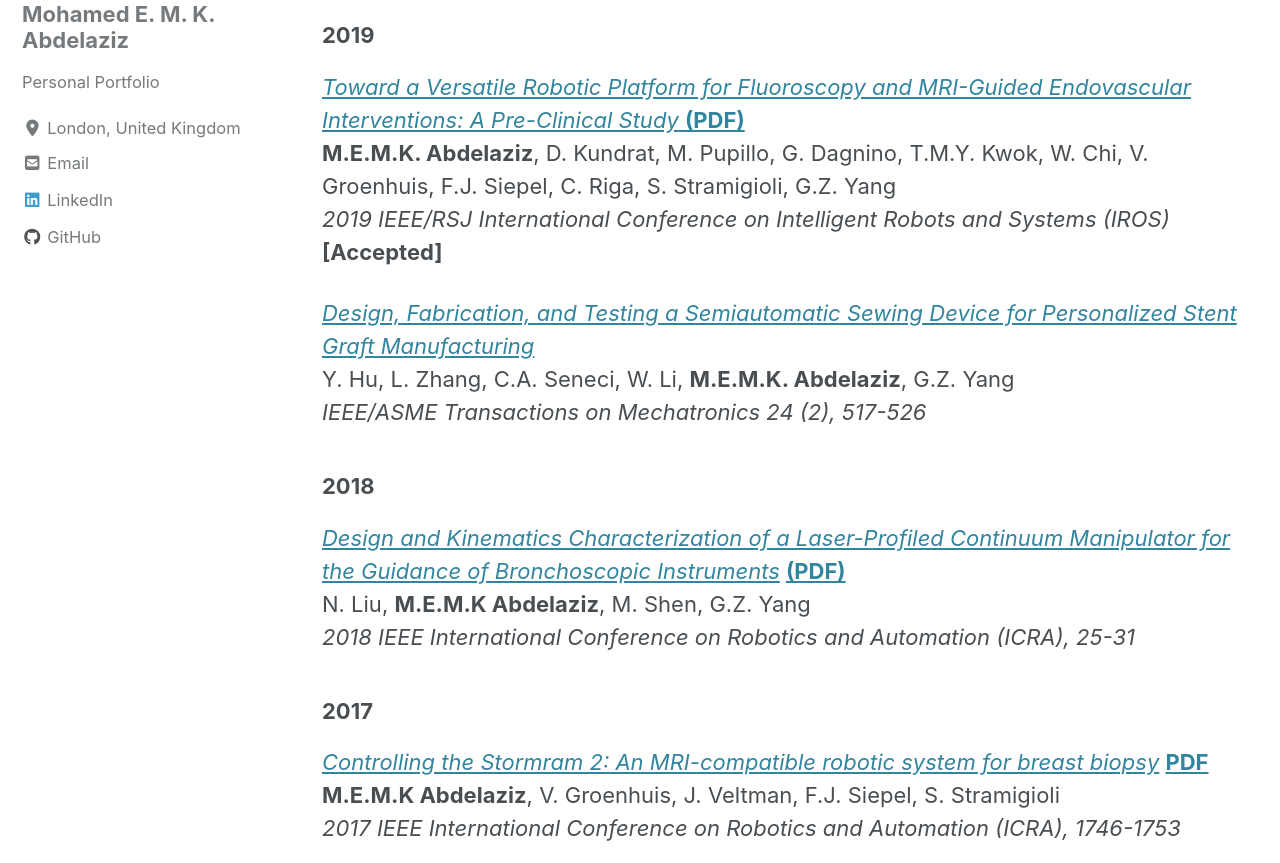
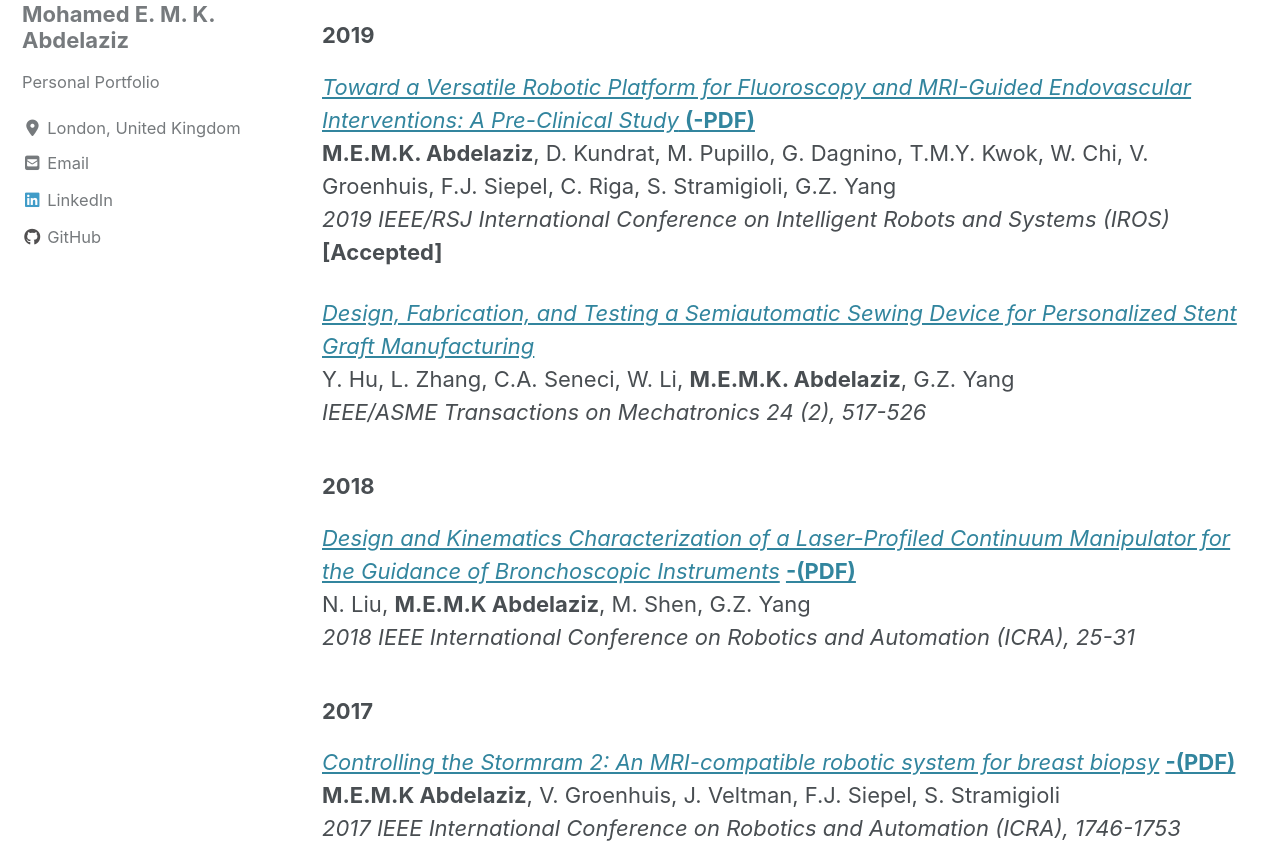
Before and after one commit to memkabdelaziz/memkabdelaziz.github.io, a Jekyll site: the page built from _pages/publications.md, in a window 1280 px wide and 1400 px high. Shown: the part 255-1118 px from the top of the window. Built offline with Jekyll 4.4.1, drawn with Linux system fonts in a browser that asks for light colours; cached includes are drawn as plain includes; nearby versions of some CDN libraries.

Commit message:
newchange49

```diff
--- a/_pages/publications.md
+++ b/_pages/publications.md
@@ -8,7 +8,7 @@
 
 ## Research Papers
 ### 2019
-[*Toward a Versatile Robotic Platform for Fluoroscopy and MRI-Guided Endovascular Interventions: A Pre-Clinical Study* **(PDF)**](/images/IROS19-website-accepted.pdf) <br />
+[*Toward a Versatile Robotic Platform for Fluoroscopy and MRI-Guided Endovascular Interventions: A Pre-Clinical Study* **(-PDF)**](/images/IROS19-website-accepted.pdf) <br />
 **M.E.M.K. Abdelaziz**, D. Kundrat, M. Pupillo, G. Dagnino, T.M.Y. Kwok, W. Chi, V. Groenhuis, F.J. Siepel, C. Riga, S. Stramigioli, G.Z. Yang <br />
 *2019 IEEE/RSJ International Conference on Intelligent Robots and Systems (IROS)* **[Accepted]**
 
@@ -17,12 +17,12 @@
 *IEEE/ASME Transactions on Mechatronics 24 (2), 517-526*
 
 ### 2018
-[*Design and Kinematics Characterization of a Laser-Profiled Continuum Manipulator for the Guidance of Bronchoscopic Instruments*](https://ieeexplore.ieee.org/abstract/document/8460849) [**(PDF)**](/images/ICRA2018-website.pdf)<br />
+[*Design and Kinematics Characterization of a Laser-Profiled Continuum Manipulator for the Guidance of Bronchoscopic Instruments*](https://ieeexplore.ieee.org/abstract/document/8460849) [**-(PDF)**](/images/ICRA2018-website.pdf)<br />
 N. Liu, **M.E.M.K Abdelaziz**, M. Shen, G.Z. Yang <br />
 *2018 IEEE International Conference on Robotics and Automation (ICRA), 25-31*
 
 ### 2017
-[*Controlling the Stormram 2: An MRI-compatible robotic system for breast biopsy*](https://ieeexplore.ieee.org/document/7989206) [**PDF**](/images/ICRA2017-website.pdf) <br />
+[*Controlling the Stormram 2: An MRI-compatible robotic system for breast biopsy*](https://ieeexplore.ieee.org/document/7989206) [**-(PDF)**](/images/ICRA2017-website.pdf) <br />
 **M.E.M.K Abdelaziz**, V. Groenhuis, J. Veltman, F.J. Siepel, S. Stramigioli <br />
 *2017 IEEE International Conference on Robotics and Automation (ICRA), 1746-1753*
 
```
